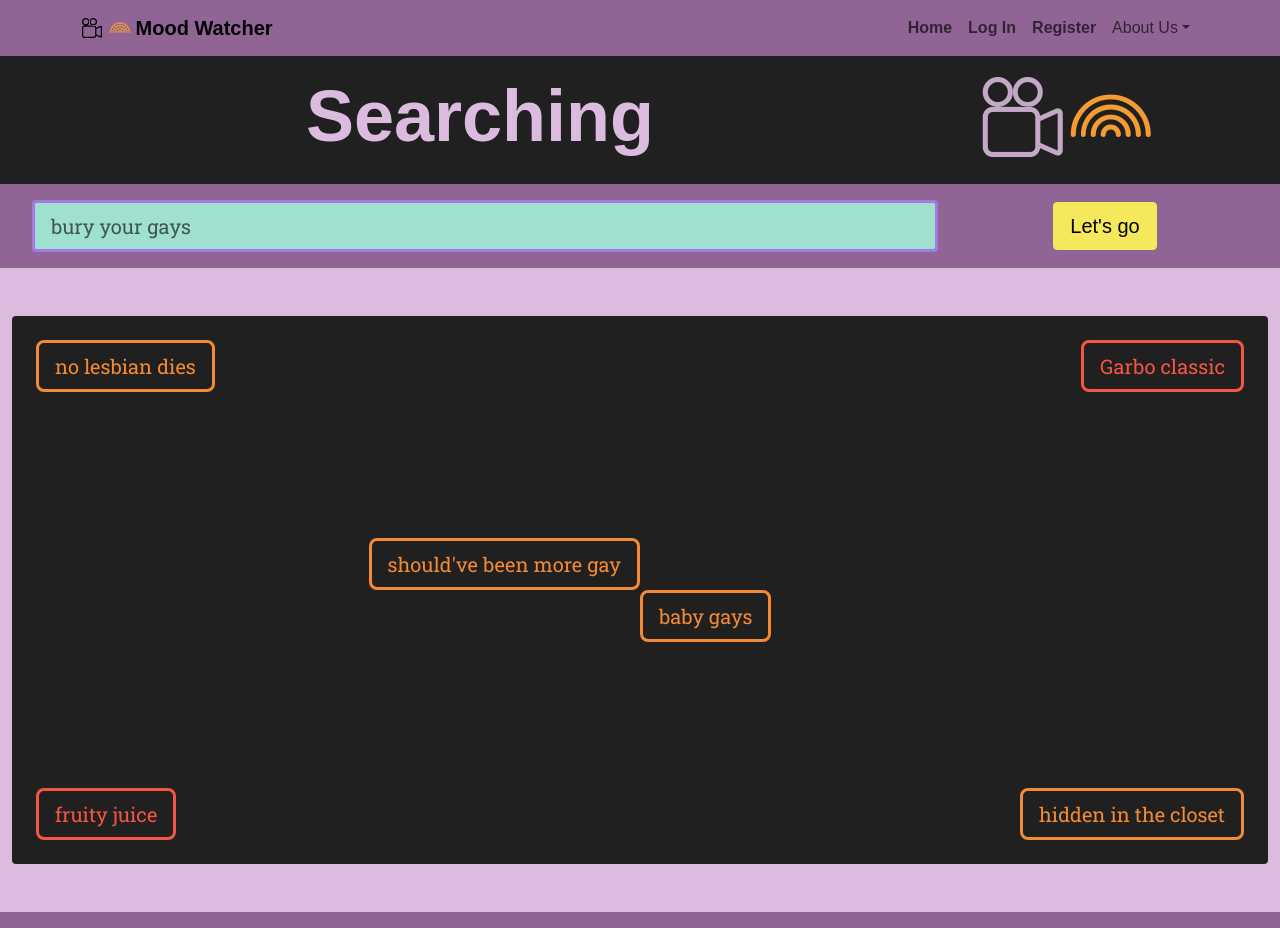
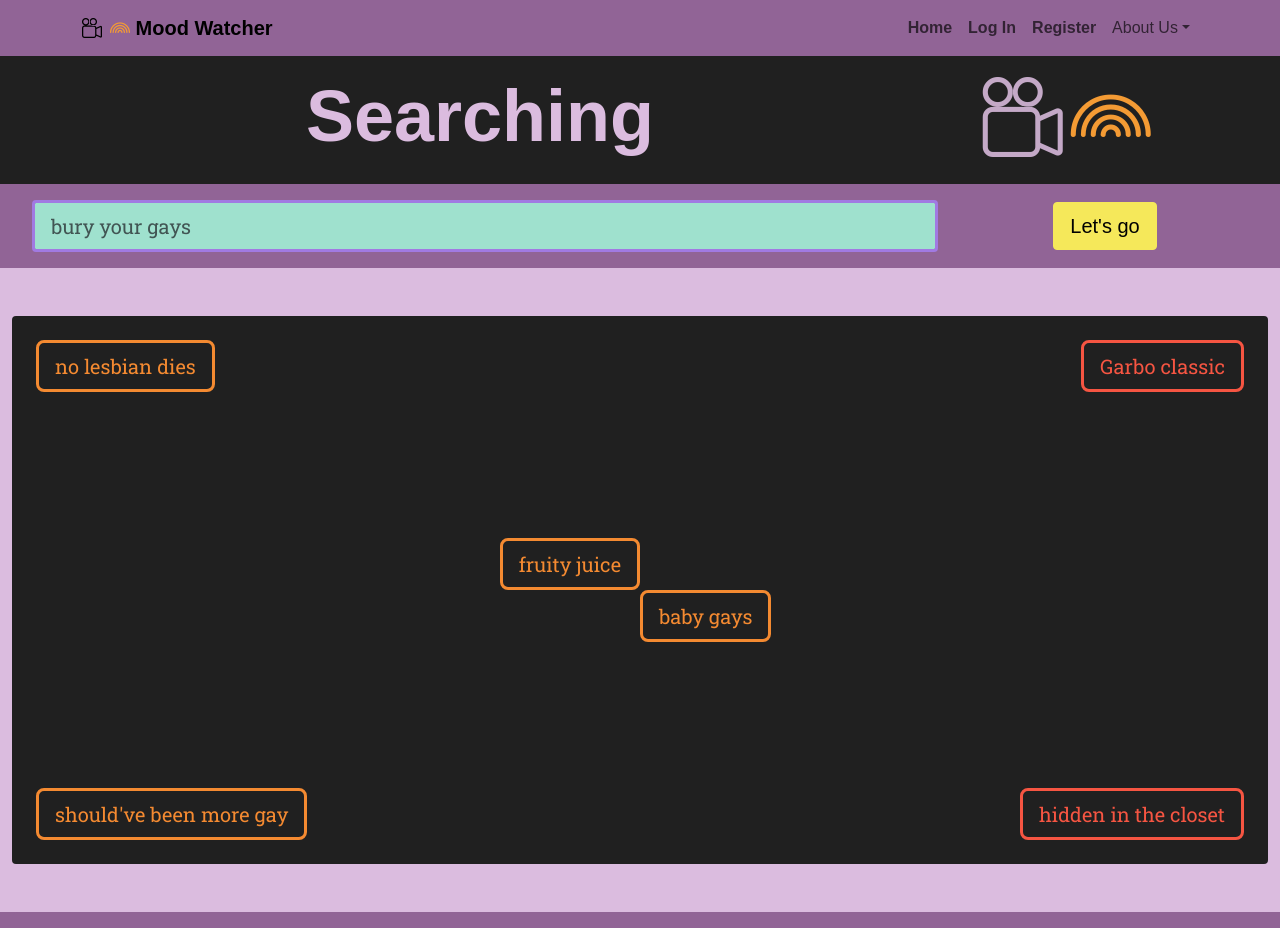
Before and after one commit to elisa-daria/mood_watch, a React (Vite) app: page /your_reign in a window 1280 px wide. Shown: the top 928 px of the page. Built offline with nearby package versions, Linux system fonts and the light colour scheme; a web font is replaced by a local one.

Commit message:
responsive-to-galaxy-fold

```diff
--- a/src/components/queerdom/TagContainer.jsx
+++ b/src/components/queerdom/TagContainer.jsx
@@ -31,20 +31,20 @@ const TagContainer = () => {
               </div>
               <div className="position-absolute bottom-50 end-50">
                 <Button variant="green" size="lg" className="playground-btn">
+                  fruity juice
+                </Button>
+              </div>
+              <div className="position-absolute bottom-0 start-0">
+                <Button variant="blue" size="lg" className="playground-btn ">
                   should've been more gay
                 </Button>
               </div>
-              <div className="position-absolute bottom-0 start-0">
+              <div className="position-absolute bottom-0 end-0">
                 <Button
-                  variant="blue"
+                  variant="violet"
                   size="lg"
                   className="playground-btn d-none d-sm-block"
                 >
-                  fruity juice
-                </Button>
-              </div>
-              <div className="position-absolute bottom-0 end-0">
-                <Button variant="violet" size="lg" className="playground-btn">
                   hidden in the closet
                 </Button>
               </div>
```
